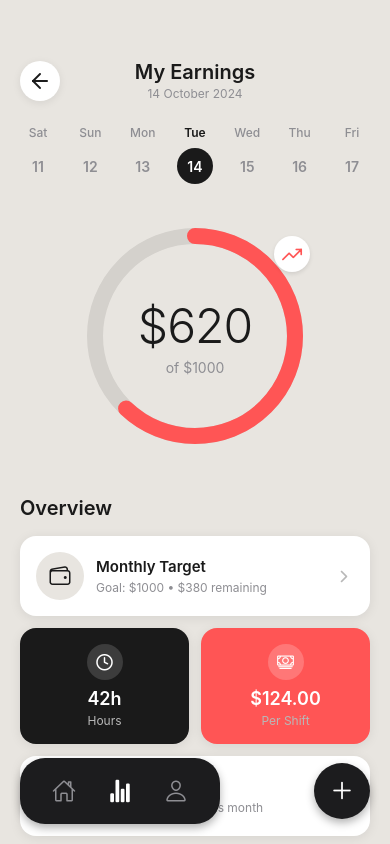
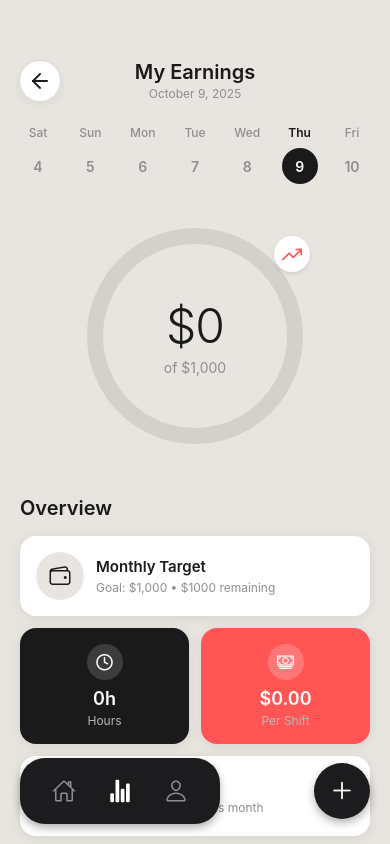
Before and after one commit to efunzz/tito, a React Native app: screen /Details in a window 390 px wide. Built offline with nearby package versions, Linux system fonts and the light colour scheme.

Commit message:
Remove AddScreen and StatsScreen components; refactor DetailsScreen to load data from AsyncStorage and calculate monthly earnings and hours

```diff
--- a/screens/DetailsScreen.tsx
+++ b/screens/DetailsScreen.tsx
@@ -1,9 +1,11 @@
 import { View, Text, StyleSheet, ScrollView, TouchableOpacity } from 'react-native';
-import { useState } from 'react';
+import { useState, useEffect } from 'react';
 import { Feather, Ionicons, MaterialCommunityIcons } from '@expo/vector-icons';
 import Svg, { Circle } from 'react-native-svg';
-import { useNavigation } from '@react-navigation/native';
+import { useNavigation, useFocusEffect } from '@react-navigation/native';
 import type { NativeStackNavigationProp } from '@react-navigation/native-stack';
+import AsyncStorage from '@react-native-async-storage/async-storage';
+import React from 'react';
 
 // Define navigation types
 type RootStackParamList = {
@@ -17,8 +19,21 @@ type NavigationProp = NativeStackNavigationProp<RootStackParamList, 'Details'>;
 interface WeekDay {
   day: string;
   date: number;
+  fullDate: string; // Added for matching with shift dates
   active: boolean;
 }
+
+// Shift type (matches HomeScreen)
+type Shift = {
+  id: string;
+  date: string;
+  clockIn: string;
+  clockOut: string | null;
+  breaks: { start: string; end: string | null }[];
+  totalHours: number;
+  hourlyRate: number;
+  earnings: number;
+};
 
 // Cardy Pay Color Palette
 const COLORS = {
@@ -36,31 +51,140 @@ const COLORS = {
 export default function DetailsScreen() {
   const navigation = useNavigation<NavigationProp>();
 
-  // Placeholder data
-  const [monthlyGoal] = useState<number>(1000);
-  const [earnedSoFar] = useState<number>(620);
-  const [hoursWorked] = useState<number>(42);
-  const [shiftsWorked] = useState<number>(5);
+  // Data from AsyncStorage
+  const [monthlyGoal, setMonthlyGoal] = useState<number>(1000);
+  const [shifts, setShifts] = useState<Shift[]>([]);
+  const [selectedDate, setSelectedDate] = useState<string>(new Date().toISOString().split('T')[0]); // ISO format
+  const [weekDays, setWeekDays] = useState<WeekDay[]>([]);
 
-  const progressPercentage: number = Math.round((earnedSoFar / monthlyGoal) * 100);
-  const averagePerShift: string = (earnedSoFar / shiftsWorked).toFixed(2);
-  const remaining: number = monthlyGoal - earnedSoFar;
+  // Load data when screen comes into focus
+  useFocusEffect(
+    React.useCallback(() => {
+      loadData();
+      generateWeekDays();
+    }, [])
+  );
+
+  const loadData = async () => {
+    try {
+      const savedGoal = await AsyncStorage.getItem('monthlyGoal');
+      const savedShifts = await AsyncStorage.getItem('shifts');
+
+      if (savedGoal) setMonthlyGoal(parseFloat(savedGoal));
+      if (savedShifts) setShifts(JSON.parse(savedShifts));
+    } catch (error) {
+      console.error('Error loading data:', error);
+    }
+  };
+
+  // Generate current week days
+  const generateWeekDays = () => {
+    const today = new Date();
+    const currentDay = today.getDay(); // 0 = Sunday, 6 = Saturday
+    const weekStart = new Date(today);
+
+    // Go back to Saturday (start of week)
+    weekStart.setDate(today.getDate() - currentDay - 1);
+
+    const days: WeekDay[] = [];
+    const dayNames = ['Sat', 'Sun', 'Mon', 'Tue', 'Wed', 'Thu', 'Fri'];
+
+    for (let i = 0; i < 7; i++) {
+      const date = new Date(weekStart);
+      date.setDate(weekStart.getDate() + i);
+
+      const fullDate = date.toISOString().split('T')[0]; // ISO format: "2024-11-02"
+      const todayISO = today.toISOString().split('T')[0];
+
+      days.push({
+        day: dayNames[i],
+        date: date.getDate(),
+        fullDate: fullDate,
+        active: fullDate === todayISO,
+      });
+    }
+
+    setWeekDays(days);
+  };
+
+  // Calculate earnings for selected date
+  const selectedDateEarnings = shifts
+    .filter(shift => shift.date === selectedDate)
+    .reduce((total, shift) => total + shift.earnings, 0);
+
+  // Calculate total earnings this month
+  const currentMonth = new Date().getMonth();
+  const currentYear = new Date().getFullYear();
+
+  const monthlyEarnings = shifts
+    .filter(shift => {
+      const shiftDate = new Date(shift.date);
+      return shiftDate.getMonth() === currentMonth &&
+             shiftDate.getFullYear() === currentYear;
+    })
+    .reduce((total, shift) => total + shift.earnings, 0);
+
+  // Calculate hours and shifts for current month
+  const monthlyHours = shifts
+    .filter(shift => {
+      const shiftDate = new Date(shift.date);
+      return shiftDate.getMonth() === currentMonth &&
+             shiftDate.getFullYear() === currentYear;
+    })
+    .reduce((total, shift) => total + shift.totalHours, 0);
+
+  const monthlyShifts = shifts.filter(shift => {
+    const shiftDate = new Date(shift.date);
+    return shiftDate.getMonth() === currentMonth &&
+           shiftDate.getFullYear() === currentYear;
+  }).length;
+
+  const progressPercentage: number = monthlyGoal > 0
+    ? Math.round((monthlyEarnings / monthlyGoal) * 100)
+    : 0;
+
+  const averagePerShift: string = monthlyShifts > 0
+    ? (monthlyEarnings / monthlyShifts).toFixed(2)
+    : '0.00';
+
+  const remaining: number = monthlyGoal - monthlyEarnings;
 
   // Circle progress calculation
   const radius: number = 100;
   const circumference: number = 2 * Math.PI * radius;
   const strokeDashoffset: number = circumference - (progressPercentage / 100) * circumference;
 
-  // Week days data (placeholder)
-  const weekDays: WeekDay[] = [
-    { day: 'Sat', date: 11, active: false },
-    { day: 'Sun', date: 12, active: false },
-    { day: 'Mon', date: 13, active: false },
-    { day: 'Tue', date: 14, active: true },
-    { day: 'Wed', date: 15, active: false },
-    { day: 'Thu', date: 16, active: false },
-    { day: 'Fri', date: 17, active: false },
-  ];
+  // Handle date selection
+  const handleDateSelect = (day: WeekDay) => {
+    setSelectedDate(day.fullDate);
+    // Update active state
+    setWeekDays(weekDays.map(d => ({
+      ...d,
+      active: d.fullDate === day.fullDate
+    })));
+  };
+
+  // Get current date display
+  const getDateDisplay = () => {
+    const activeDay = weekDays.find(d => d.active);
+    if (!activeDay) {
+      return new Date().toLocaleDateString('en-US', {
+        day: 'numeric',
+        month: 'long',
+        year: 'numeric'
+      });
+    }
+
+    // Convert ISO string to Date object
+    const [year, month, day] = activeDay.fullDate.split('-').map(Number);
+    const date = new Date(year, month - 1, day); // month is 0-indexed
+
+    return date.toLocaleDateString('en-US', {
+      day: 'numeric',
+      month: 'long',
+      year: 'numeric'
+    });
+  };
 
   return (
     <ScrollView style={styles.container}>
@@ -75,11 +199,10 @@ export default function DetailsScreen() {
 
         <View style={styles.headerTitleContainer}>
           <Text style={styles.headerTitle}>My Earnings</Text>
-          <Text style={styles.headerDate}>14 October 2024</Text>
+          <Text style={styles.headerDate}>{getDateDisplay()}</Text>
         </View>
 
         <View style={{ width: 40 }} />
-        {/* Empty view for symmetry */}
       </View>
 
       {/* Week Calendar Strip */}
@@ -88,6 +211,7 @@ export default function DetailsScreen() {
           <TouchableOpacity
             key={index}
             style={styles.dayContainer}
+            onPress={() => handleDateSelect(item)}
           >
             <Text style={[styles.dayText, item.active && styles.activeDayText]}>
               {item.day}
@@ -101,7 +225,7 @@ export default function DetailsScreen() {
         ))}
       </View>
 
-      {/* Circular Progress */}
+      {/* Circular Progress - Shows monthly total */}
       <View style={styles.progressContainer}>
         <View style={styles.circleWrapper}>
           <Svg width="240" height="240">
@@ -132,8 +256,8 @@ export default function DetailsScreen() {
 
           {/* Center content */}
           <View style={styles.centerContent}>
-            <Text style={styles.mainAmount}>${earnedSoFar}</Text>
-            <Text style={styles.goalSubtext}>of ${monthlyGoal}</Text>
+            <Text style={styles.mainAmount}>${monthlyEarnings.toFixed(0)}</Text>
+            <Text style={styles.goalSubtext}>of ${monthlyGoal.toLocaleString()}</Text>
           </View>
         </View>
 
@@ -147,17 +271,18 @@ export default function DetailsScreen() {
       <View style={styles.statsSection}>
         <Text style={styles.sectionTitle}>Overview</Text>
 
-        {/* Main Goal Card */}
-        <TouchableOpacity style={styles.mainCard}>
+        {/* Main Goal Card - Not clickable, just informational */}
+        <View style={styles.mainCard}>
           <View style={styles.iconCircle}>
             <Ionicons name="wallet-outline" size={24} color={COLORS.textPrimary} />
           </View>
           <View style={styles.cardContent}>
             <Text style={styles.cardTitle}>Monthly Target</Text>
-            <Text style={styles.cardSubtitle}>Goal: ${monthlyGoal} • ${remaining} remaining</Text>
+            <Text style={styles.cardSubtitle}>
+              Goal: ${monthlyGoal.toLocaleString()} • ${remaining > 0 ? remaining.toFixed(0) : 0} remaining
+            </Text>
           </View>
-          <Feather name="chevron-right" size={20} color={COLORS.textLight} />
-        </TouchableOpacity>
+        </View>
 
         {/* Stats Row */}
         <View style={styles.statsRow}>
@@ -166,7 +291,7 @@ export default function DetailsScreen() {
             <View style={styles.statIconWrapper}>
               <Feather name="clock" size={18} color="#FFF" />
             </View>
-            <Text style={styles.statValue}>{hoursWorked}h</Text>
+            <Text style={styles.statValue}>{monthlyHours.toFixed(0)}h</Text>
             <Text style={styles.statLabel}>Hours</Text>
           </View>
 
@@ -181,16 +306,15 @@ export default function DetailsScreen() {
         </View>
 
         {/* Performance Card */}
-        <TouchableOpacity style={styles.performanceCard}>
+        <View style={styles.performanceCard}>
           <View style={styles.iconCircle}>
             <MaterialCommunityIcons name="chart-line" size={24} color={COLORS.textPrimary} />
           </View>
           <View style={styles.cardContent}>
             <Text style={styles.cardTitle}>Performance</Text>
-            <Text style={styles.cardSubtitle}>{shiftsWorked} shifts completed this month</Text>
+            <Text style={styles.cardSubtitle}>{monthlyShifts} shifts completed this month</Text>
           </View>
-          <Feather name="chevron-right" size={20} color={COLORS.textLight} />
-        </TouchableOpacity>
+        </View>
 
         {/* Bonus Cards Row */}
         <View style={styles.bonusRow}>
```
Also changed, not shown: screens/AddScreen.tsx (deleted, +0 -23 lines), screens/StatsScreen.tsx (deleted, +0 -23 lines).
